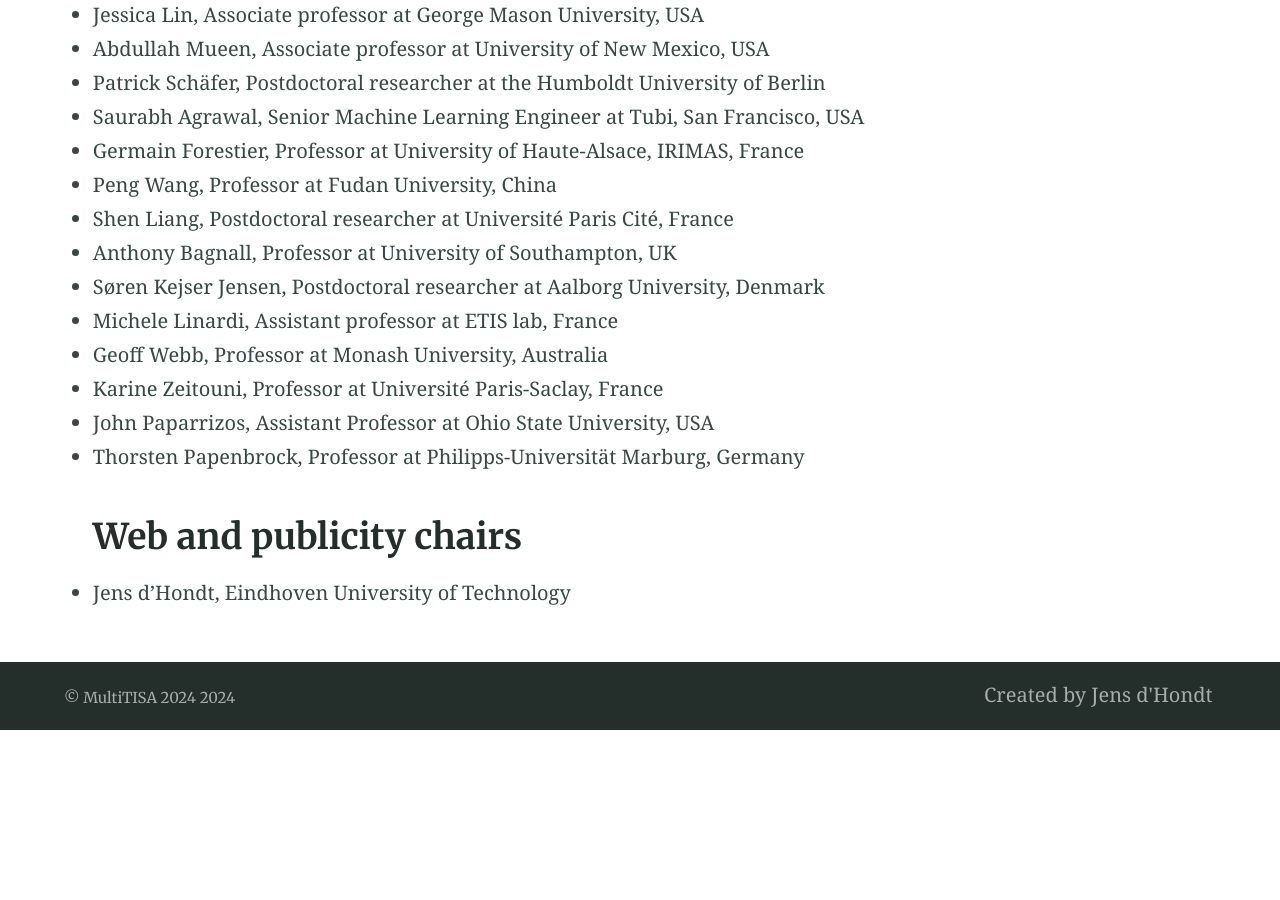
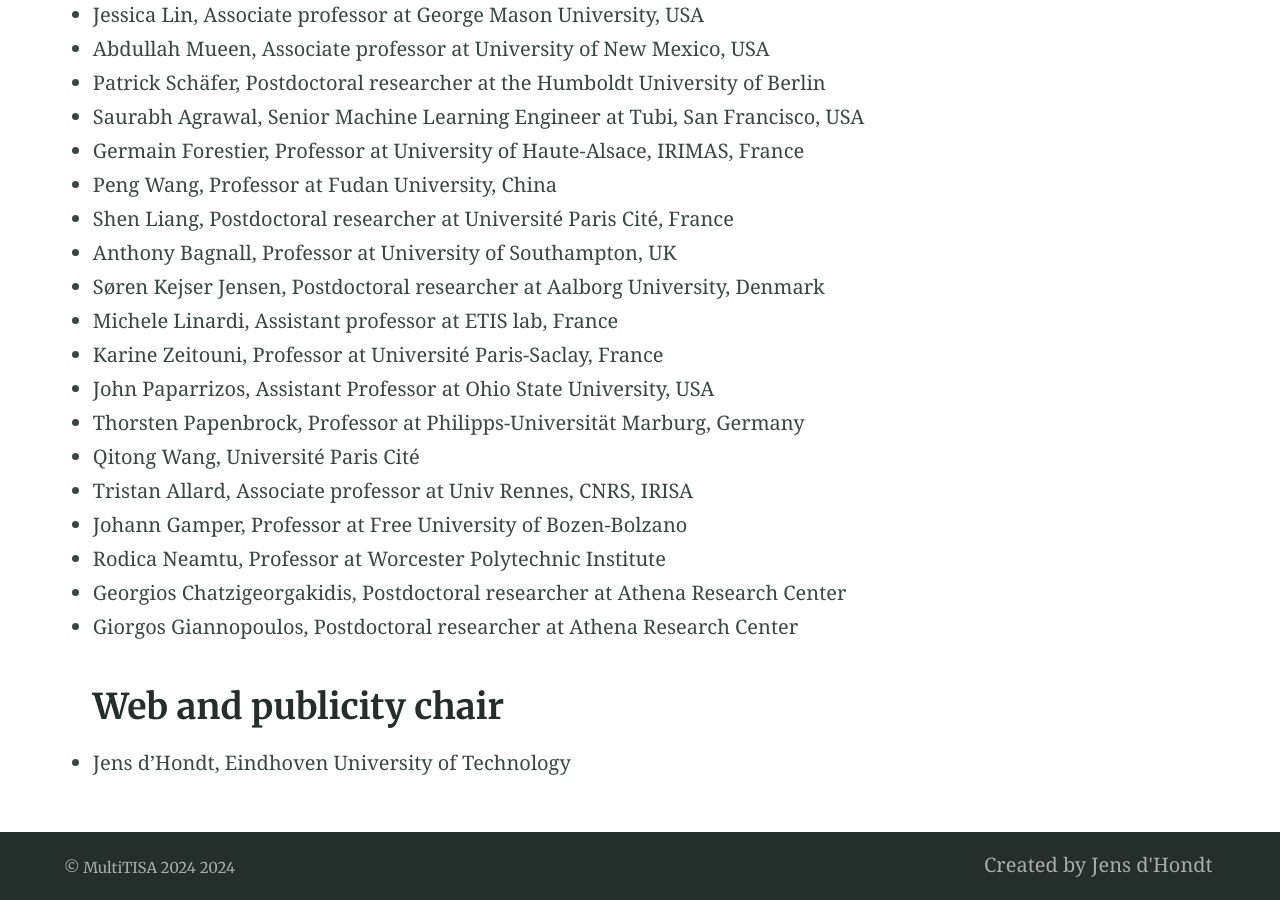
Before and after one commit to multisa2024/multisa2024.icde, a Jekyll site: the page built from index.md, in a window 1280 px wide and 900 px high, scrolled down 2923 px. Built offline with Jekyll 4.4.1, drawn with Linux system fonts in a browser that asks for light colours; before the commit the page ends 3653 px from its top, so only the background shows below that.

Commit message:
Update index.md

```diff
--- a/index.md
+++ b/index.md
@@ -74,10 +74,15 @@ To be announced.
 - Anthony Bagnall, Professor at University of Southampton, UK
 - Søren Kejser Jensen, Postdoctoral researcher at Aalborg University, Denmark
 - Michele Linardi, Assistant professor at ETIS lab, France
-- Geoff Webb, Professor at Monash University, Australia
 - Karine Zeitouni, Professor at Université Paris-Saclay, France
 - John Paparrizos, Assistant Professor at Ohio State University, USA
 - Thorsten Papenbrock, Professor at Philipps-Universität Marburg, Germany
+- Qitong	Wang, Université Paris Cité
+- Tristan	Allard,	Associate professor at	Univ Rennes, CNRS, IRISA
+- Johann Gamper, Professor at	Free University of Bozen-Bolzano
+- Rodica	Neamtu, Professor at	Worcester Polytechnic Institute
+- Georgios	Chatzigeorgakidis, Postdoctoral researcher at Athena Research Center
+- Giorgos	Giannopoulos, Postdoctoral researcher at Athena Research Center
 
-## Web and publicity chairs
+## Web and publicity chair
 - Jens d'Hondt, Eindhoven University of Technology
```
